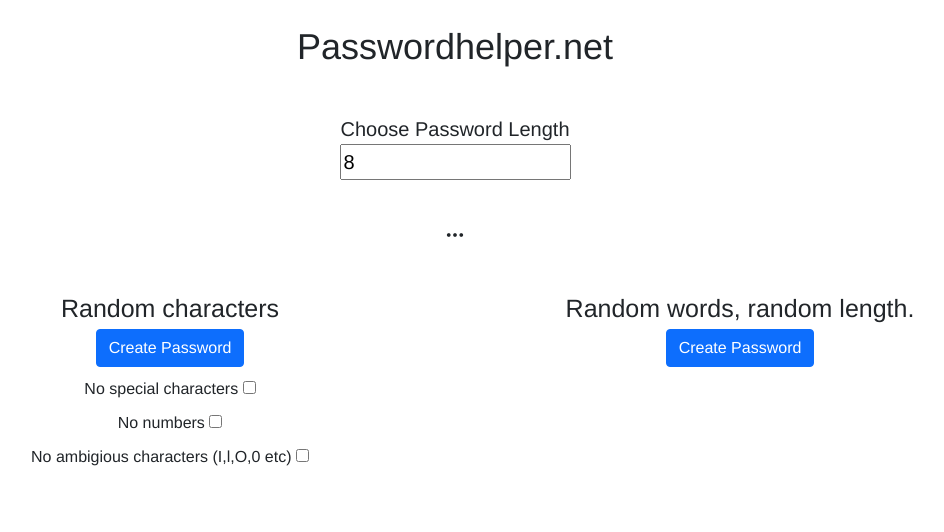
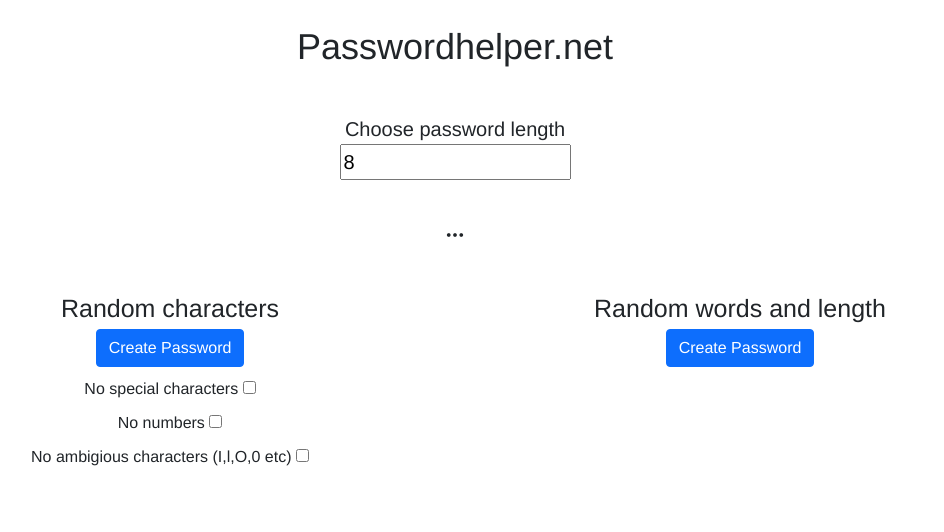
Before and after one commit to roosebolton/passwordhelper, a plain HTML site: page index.html in a window 1280 px wide. Shown: the whole page, without its empty margins (185-1129 px from the left). Drawn offline with nearby package versions, Linux system fonts and the light colour scheme.

Commit message:
Optimized button descriptions

```diff
--- a/index.html
+++ b/index.html
@@ -351,7 +351,7 @@
 
 <div class="Title">Passwordhelper.net</div>
 
-<div class="PwLength">Choose Password Length</div>
+<div class="PwLength">Choose password length</div>
 
 <div class="Spinner">
     <input id = "Spinner" type="number" value="8" min="8" max="Number.MAX_VALUE" step="1"/>
@@ -396,7 +396,7 @@
         </div>
     </div>
     <!-- col3-->
-    <div class="col-sm" id="WordsTitle"> Random words, random length.
+    <div class="col-sm" id="WordsTitle"> Random words and length
     <div class="PWbutton2">
       <button type="button" class="btn btn-primary" id="PWbutton2">Create Password
       </button>
```
